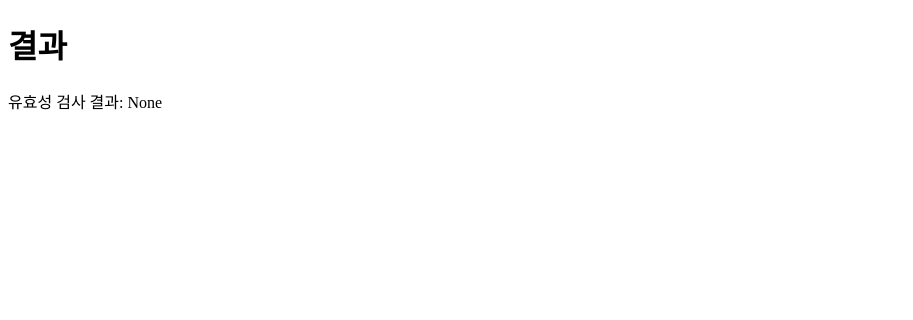
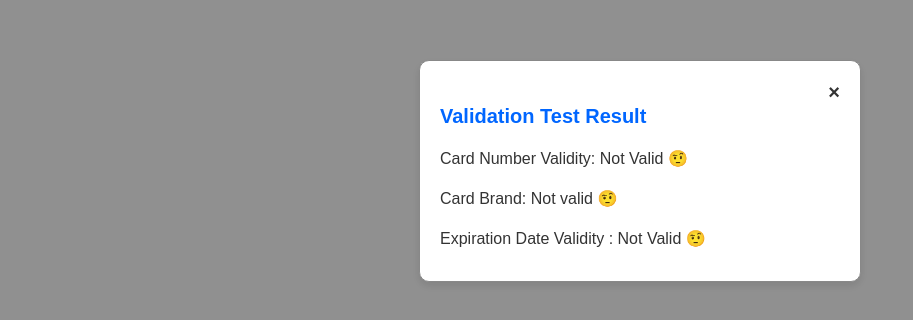
Before and after one commit to jeonghyeonee/Cardify, a Flask app: page /result in a window 1280 px wide. Shown: the top 320 px of the page, without its empty margins (0-913 px from the left). Run offline with Flask 3, Linux system fonts and the light colour scheme.

Commit message:
update page and result

```diff
--- a/app.py
+++ b/app.py
@@ -1,5 +1,6 @@
 from flask import Flask, render_template, jsonify, request, redirect, url_for
 import subprocess
+import json
 
 app = Flask(__name__)
 
@@ -24,16 +25,14 @@ def validate():
     }
     print("카드 정보를 성공적으로 받았습니다.")
 
-    # subprocess를 사용하여 card_validity.py를 실행하고 결과 값을 받습니다.
-    result = subprocess.check_output(["python", "main.py"])
+    # card_info를 JSON 문자열로 변환합니다.
+    card_info_json = json.dumps(card_info)
+
+    # subprocess를 사용하여 main.py를 실행하고 결과 값을 받습니다.
+    result = subprocess.check_output(["python", "main.py", card_info_json])
 
     # 결과 값을 validation_result에 저장합니다.
-# 결과를 UTF-8로 디코딩
-    try:
-        validation_result = result.decode("utf-8").strip()
-    except UnicodeDecodeError:
-        # UTF-8로 디코딩할 수 없는 경우 다른 인코딩 방식 시도
-        validation_result = result.decode("latin-1").strip()
+    validation_result = json.loads(result.decode("utf-8").strip())
 
     print("validation result: ", validation_result)
 
--- a/card_preprocessing.py
+++ b/card_preprocessing.py
@@ -30,9 +30,9 @@ def preprocess_expiry_date(card_info):
 def triple_preprocess_card_number(card_info):
     card_number = [int(num) for i in range(1, 5) for num in card_info[f'card_number_{i}']]
 
-    tripe_card_num = card_number * 3
+    triple_card_num = card_number * 3
 
-    card_num = heaan_instance.feat_msg_generate(tripe_card_num)
+    card_num = heaan_instance.feat_msg_generate(triple_card_num)
 
     card_num_ctxt = heaan_instance.encrypt(card_num)
 
--- a/static/cardify.css
+++ b/static/cardify.css
@@ -105,53 +105,76 @@
   background-color: #45a049;
 }
 
-/* 모달*/
 .modal {
-  display: none; /* 모달은 기본적으로 숨김 처리됩니다. */
-  position: fixed; /* 고정 위치로 설정하여 스크롤에 따라 움직이지 않습니다. */
-  z-index: 1000; /* 다른 요소 위에 표시되도록 높은 z-index 값을 지정합니다. */
+  display: none;
+  position: fixed;
+  z-index: 1;
   left: 0;
   top: 0;
-  width: 100%; /* 화면 전체 너비를 차지합니다. */
-  height: 100%; /* 화면 전체 높이를 차지합니다. */
-  overflow: auto; /* 모달 내용이 화면 크기보다 클 경우 스크롤을 추가합니다. */
-  background-color: rgba(
-    0,
-    0,
-    0,
-    0.4
-  ); /* 배경에 어둡게 투명한 색을 입힙니다. */
+  width: 100%;
+  height: 100%;
+  overflow: auto;
+  background-color: rgb(0, 0, 0);
+  background-color: rgba(0, 0, 0, 0.4);
+  padding-top: 60px;
 }
 
 .modal-content {
-  background-color: #fefefe; /* 모달 내용의 배경 색상을 지정합니다. */
-  margin: 15% auto; /* 화면 가운데에 위치하도록 설정합니다. */
+  background-color: #fefefe;
+  margin: 5% auto;
   padding: 20px;
   border: 1px solid #888;
-  width: 80%; /* 모달의 너비를 조정합니다. */
-  box-shadow: 0 4px 8px 0 rgba(0, 0, 0, 0.2); /* 그림자 효과를 추가하여 입체감을 줍니다. */
+  width: 80%;
 }
 
-/* 모달 내용의 닫기 버튼 스타일을 지정합니다. */
-.modal-content {
-  position: relative; /* 모달 내부 요소들을 상대적으로 위치시킵니다. */
+.close {
+  color: #aaa;
+  float: right;
+  font-size: 28px;
+  font-weight: bold;
 }
 
-.close-button {
-  position: absolute; /* 확인 버튼을 절대 위치로 설정합니다. */
-  left: 50%; /* 부모 요소 기준으로 가로 중앙으로 이동합니다. */
-  bottom: 20px; /* 모달 하단에서 20px 위에 위치하도록 설정합니다. */
-  transform: translateX(
-    -50%
-  ); /* 가로 방향으로 -50%만큼 이동하여 가운데 정렬합니다. */
-  background-color: #4caf50;
-  color: white;
-  border: none;
-  border-radius: 5px;
-  padding: 10px 20px;
+.close:hover,
+.close:focus {
+  color: black;
+  text-decoration: none;
   cursor: pointer;
 }
 
-.close-button:hover {
-  background-color: #45a049;
+/* The Modal (background) */
+.modal {
+  display: none; /* Hidden by default */
+  position: fixed; /* Stay in place */
+  z-index: 1; /* Sit on top */
+  left: 0;
+  top: 0;
+  width: 100%; /* Full width */
+  height: 100%; /* Full height */
+  overflow: auto; /* Enable scroll if needed */
+  background-color: rgb(0, 0, 0); /* Fallback color */
+  background-color: rgba(0, 0, 0, 0.4); /* Black w/ opacity */
 }
+
+/* Modal Content/Box */
+.modal-content {
+  background-color: #fefefe;
+  margin: 15% auto; /* 15% from the top and centered */
+  padding: 20px;
+  border: 1px solid #888;
+  width: 80%; /* Could be more or less, depending on screen size */
+}
+
+/* The Close Button */
+.close {
+  color: #aaa;
+  float: right;
+  font-size: 28px;
+  font-weight: bold;
+}
+
+.close:hover,
+.close:focus {
+  color: black;
+  text-decoration: none;
+  cursor: pointer;
+}
--- a/templates/result.html
+++ b/templates/result.html
@@ -3,10 +3,85 @@
   <head>
     <meta charset="UTF-8" />
     <meta name="viewport" content="width=device-width, initial-scale=1.0" />
-    <title>결과</title>
+    <title>Result Page</title>
+    <link
+      rel="stylesheet"
+      href="{{ url_for('static', filename='cardify.css') }}"
+    />
+    <style>
+      body {
+        font-family: Arial, sans-serif;
+        background-color: #f0f0f0;
+      }
+
+      .modal-content {
+        background-color: #ffffff;
+        padding: 20px;
+        border-radius: 10px;
+        box-shadow: 0 4px 8px rgba(0, 0, 0, 0.1);
+        max-width: 400px;
+        margin: 0 auto;
+      }
+
+      .close {
+        color: #333;
+        float: right;
+        font-size: 20px;
+        font-weight: bold;
+        cursor: pointer;
+      }
+
+      p {
+        color: #333;
+        font-size: 16px;
+        line-height: 1.5;
+        margin-bottom: 10px;
+      }
+
+      .result-heading {
+        color: #0066ff;
+        font-size: 20px;
+        font-weight: bold;
+        margin-bottom: 15px;
+      }
+    </style>
   </head>
   <body>
-    <h1>결과</h1>
-    <p>유효성 검사 결과: {{ validation_result }}</p>
+    <div id="myModal" class="modal" style="display: block">
+      <div class="modal-content">
+        <span
+          class="close"
+          onclick="window.location.href='{{ url_for('index') }}'"
+          >&times;</span
+        >
+        <p class="result-heading">Validation Test Result</p>
+        <div id="card-result">
+          <p>
+            Card Number Validity: {% if validation_result['card_validity'] == 1
+            %} Valid 😁 {% else %} Not Valid 🤨{% endif %}
+          </p>
+          <p>
+            Card Brand: {% if validation_result['card_brand'] == 0 %}
+            <img
+              src="{{ url_for('static', filename='visa.png') }}"
+              alt="Visa"
+              class="card-image"
+            />
+            {% elif validation_result['card_brand'] == 1 %}
+            <img
+              src="{{ url_for('static', filename='mastercard.png') }}"
+              alt="mastercard"
+              class="card-image"
+            />{% elif validation_result['card_brand'] == 3 %} Domestic {% else
+            %} Not valid 🤨 {% endif %}
+          </p>
+          <p>
+            Expiration Date Validity : {% if
+            validation_result['expiry_date_validity'] == 1 %} Valid 😁 {% else
+            %} Not Valid 🤨 {% endif %}
+          </p>
+        </div>
+      </div>
+    </div>
   </body>
 </html>
```
Also changed, not shown: main.py (+11 -19 lines), templates/index.html (+43 -68 lines), card_validity.py (line endings or trailing spaces).
